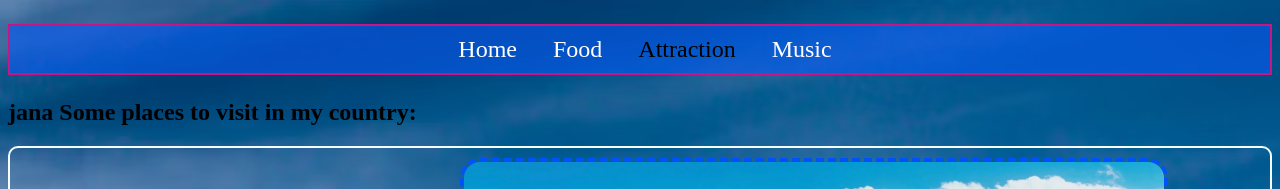
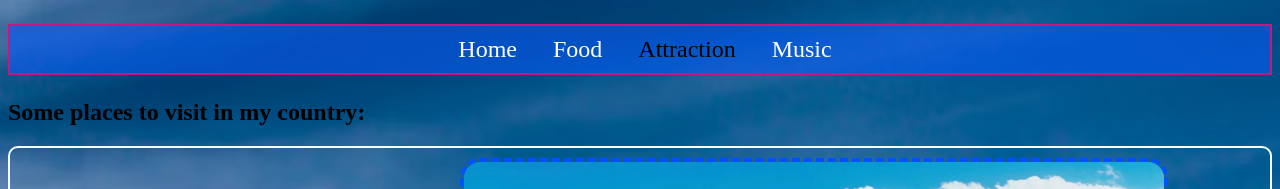
Before and after one commit to zakariasmrad/my-country1, a plain HTML site: page attr.html in a window 1280 px wide. Shown: the top 189 px of the page. Drawn offline with Linux system fonts and the light colour scheme.

Commit message:
final changes

```diff
--- a/attr.html
+++ b/attr.html
@@ -16,7 +16,7 @@
              </ul>
         </nav>
     </header>
-    <h2>jana Some places to visit in my country:</h2>
+    <h2>Some places to visit in my country:</h2>
     <section class="stylishbox somespacing">
     <img src="baalbak.jpg">
     <p>Baalbek, located in eastern Lebanon, is an ancient city renowned for its spectacular Roman ruins.
```
Also changed, not shown: New Text Document.txt (deleted), about me .txt (deleted), assesment.txt (deleted), open class.txt (deleted).
